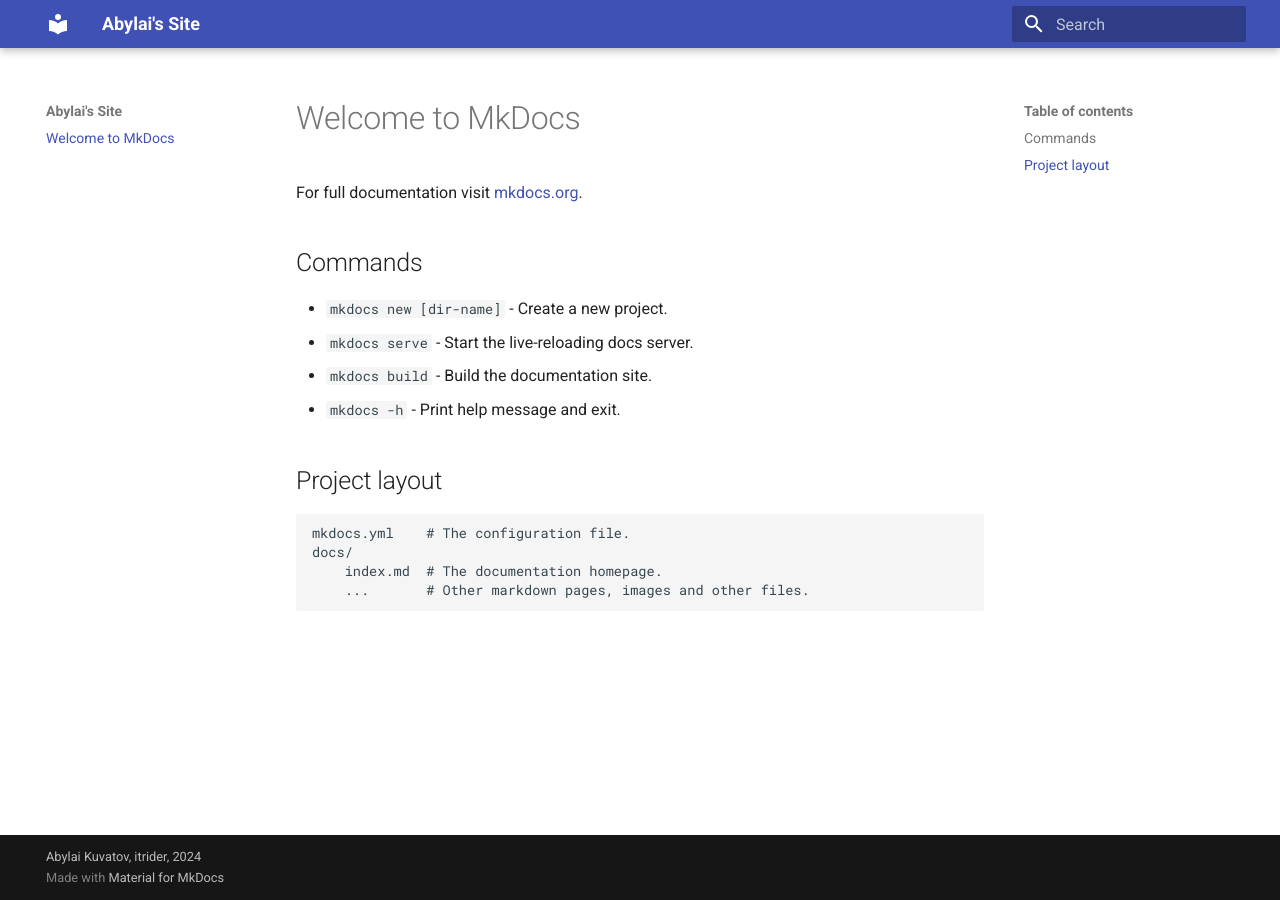
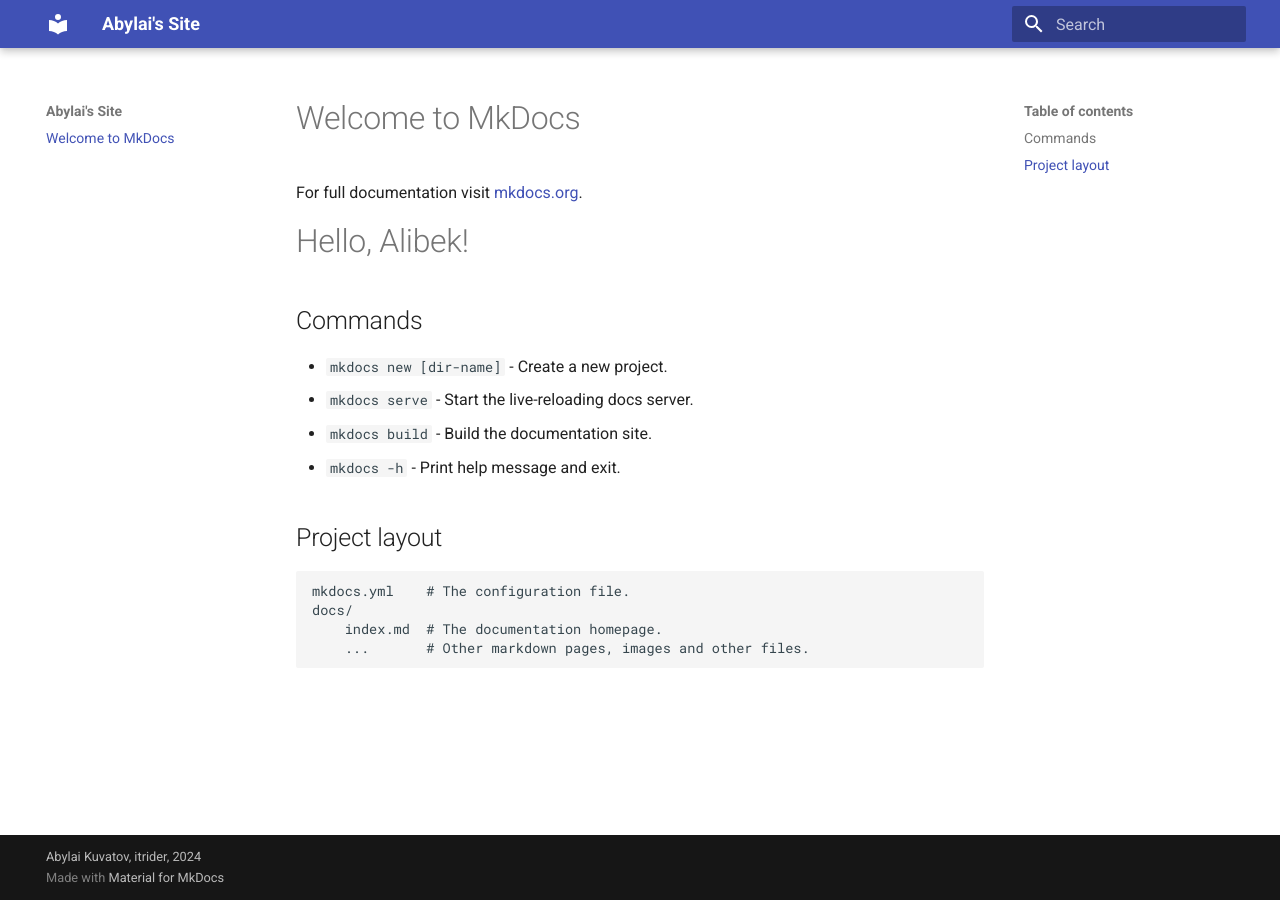
Before and after one commit to almaty-itrider/about_me, an MkDocs documentation site: the page built from docs/index.md, in a window 1280 px wide. Built offline with MkDocs 1.6.1 and Material for MkDocs 9.7.7, drawn with Linux system fonts in a browser that asks for light colours.

Commit message:
Added h1

```diff
--- a/docs/index.md
+++ b/docs/index.md
@@ -1,7 +1,7 @@
 # Welcome to MkDocs
 
 For full documentation visit [mkdocs.org](https://www.mkdocs.org).
-
+<h1>Hello, Alibek!</h1>
 ## Commands
 
 * `mkdocs new [dir-name]` - Create a new project.
```
